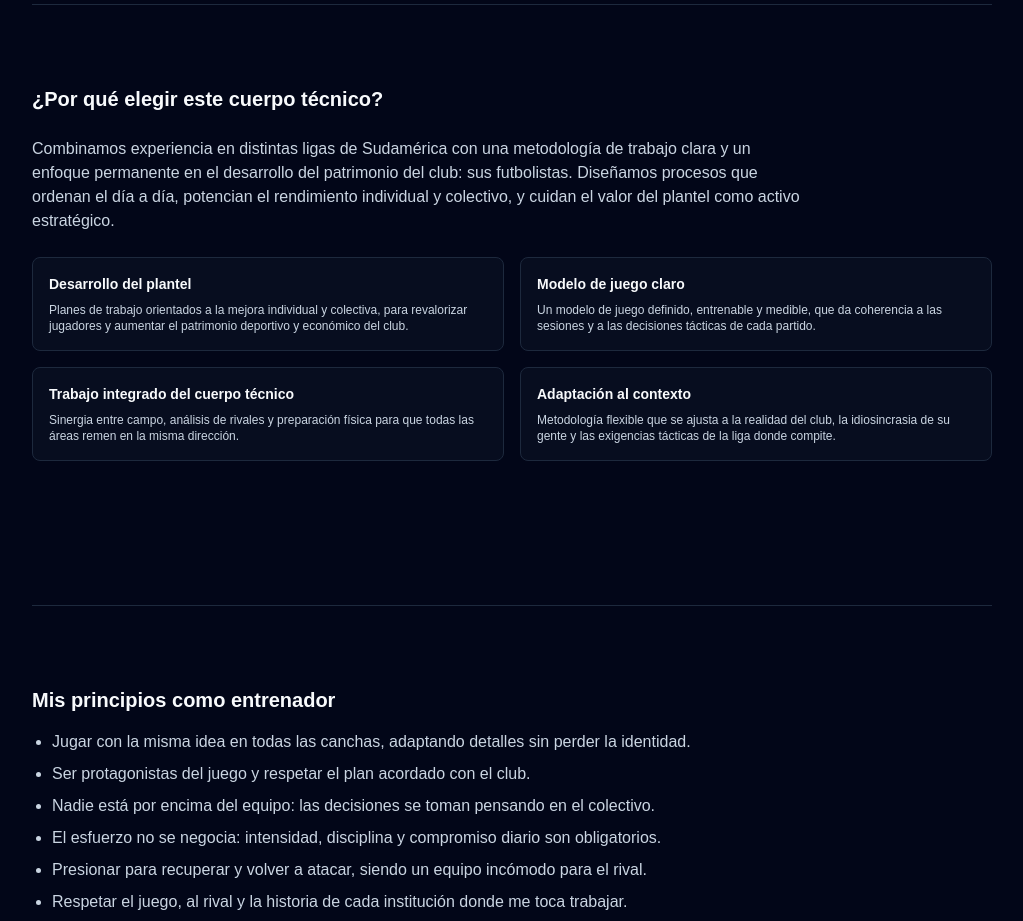
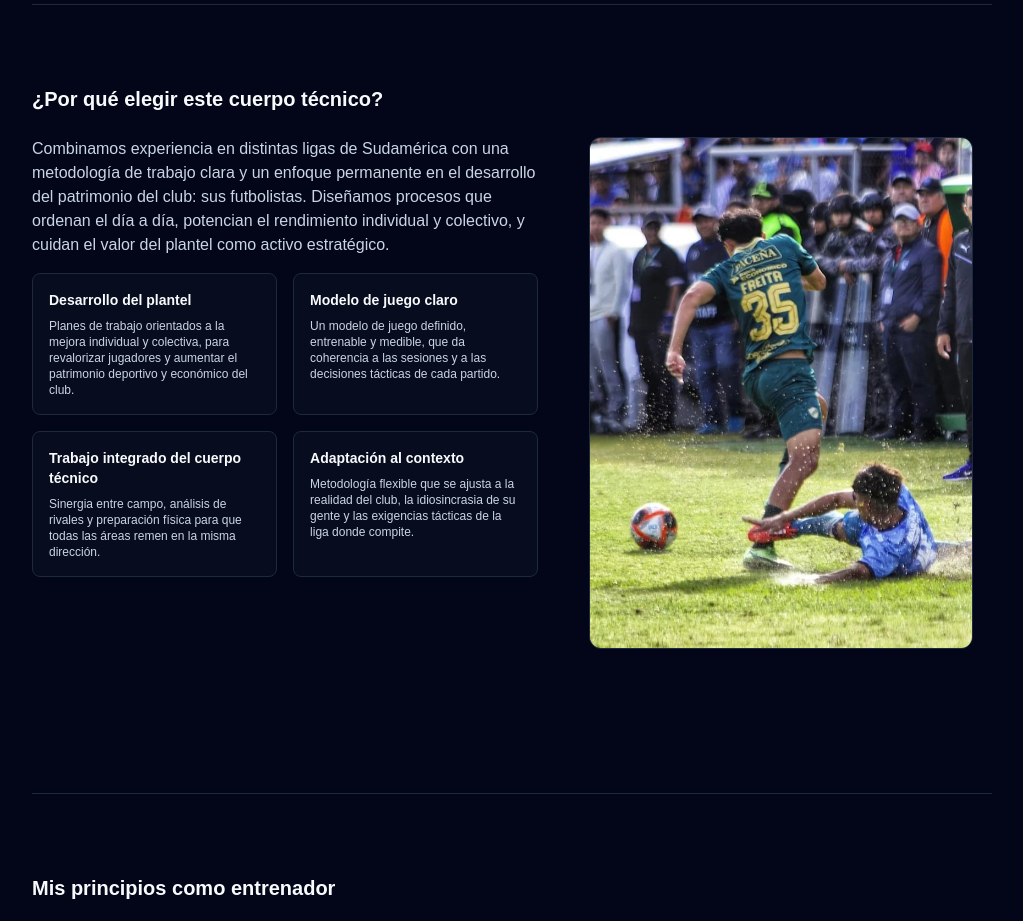
Before and after one commit to Francocadile/proyecto-chicho, a Next.js app: page / in a window 1280 px wide. Shown: the part 5460-6381 px from the top of the page, without its empty margins (128-1151 px from the left). Built offline with nearby package versions, Linux system fonts and the light colour scheme.

Commit message:
Agregar imagen en sección 'Por qué elegir este cuerpo técnico'

```diff
--- a/src/components/PorQueSection.tsx
+++ b/src/components/PorQueSection.tsx
@@ -1,16 +1,20 @@
+import Image from "next/image";
+
 export default function PorQueSection() {
 	return (
 		<section id="porque" className="space-y-6 border-t border-slate-800 py-16 md:py-20">
 			<h2 className="text-xl font-semibold text-slate-50">
 				¿Por qué elegir este cuerpo técnico?
 			</h2>
+			<div className="grid gap-8 md:grid-cols-[minmax(0,1.2fr)_minmax(0,1fr)] md:items-start">
+				<div className="space-y-4">
 					<p className="max-w-3xl text-sm text-slate-300 sm:text-base">
 						Combinamos experiencia en distintas ligas de Sudamérica con una metodología de trabajo clara y un
 						enfoque permanente en el desarrollo del patrimonio del club: sus futbolistas. Diseñamos procesos que
 						ordenan el día a día, potencian el rendimiento individual y colectivo, y cuidan el valor del plantel
 						como activo estratégico.
 					</p>
-			<div className="grid gap-4 md:grid-cols-2">
+					<div className="grid gap-4 sm:grid-cols-2">
 				<div className="space-y-2 rounded-lg border border-slate-800 bg-slate-900/40 p-4">
 					<h3 className="text-sm font-semibold text-slate-50">Desarrollo del plantel</h3>
 					<p className="text-xs text-slate-300">
@@ -40,6 +44,18 @@ export default function PorQueSection() {
 					</p>
 				</div>
 					</div>
+				</div>
+				<div className="mx-auto w-full max-w-xs md:max-w-sm">
+					<div className="relative w-full aspect-[3/4] overflow-hidden rounded-xl border border-slate-800 bg-slate-900">
+						<Image
+							src="/chicho/chicho10.jpg"
+							alt="Cuerpo técnico trabajando en campo"
+							fill
+							className="object-cover object-center"
+						/>
+					</div>
+				</div>
+			</div>
 		</section>
 	);
 }
```
Also changed, not shown: public/chicho/chicho10.jpg (added). Lines whose indentation alone changed are shown as unchanged.
